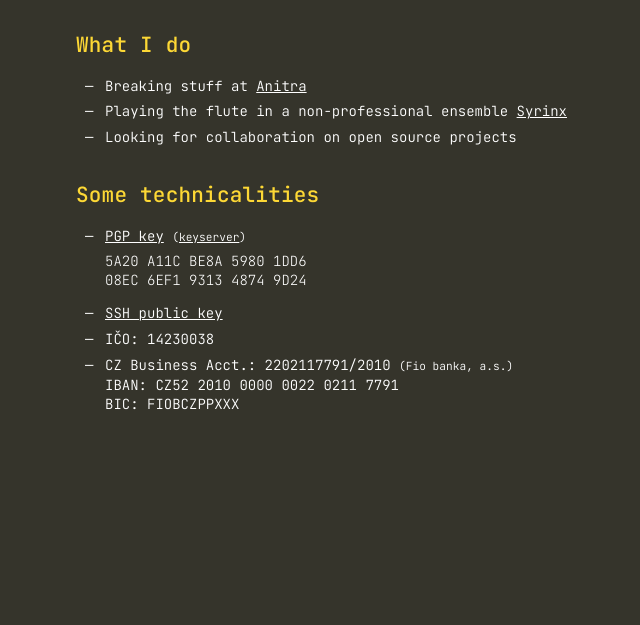
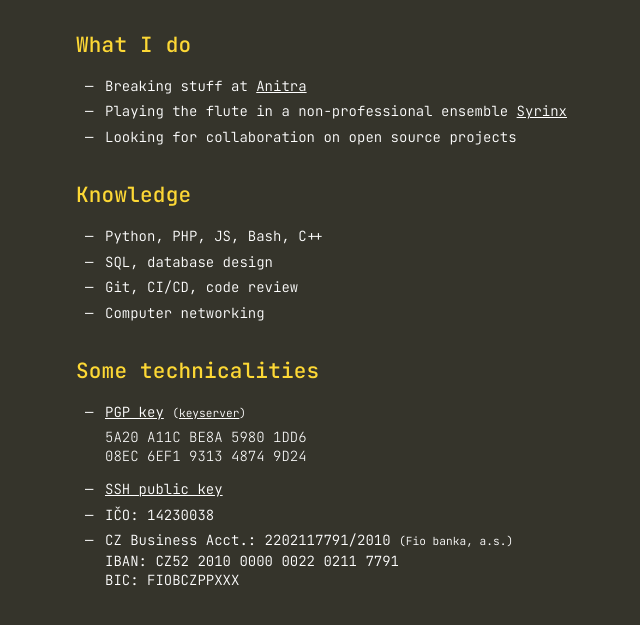
Before and after one commit to jakubtopic/jakubtopic.cz, a plain HTML site: page index.html in a window 1280 px wide. Shown: the part 233-858 px from the top of the page, without its empty margins (314-954 px from the left). Before the commit the page ends 800 px from the top, so only its background shows below. Drawn offline with nearby package versions, Linux system fonts and the light colour scheme; files that its build step writes are made by us from their sources.

Commit message:
Add knowledge section

```diff
--- a/index.html
+++ b/index.html
@@ -29,6 +29,15 @@
         </ul>
     </section>
     <section>
+        <h2>Knowledge</h2>
+        <ul>
+            <li>Python, PHP, JS, Bash, C++</li>
+            <li>SQL, database design</li>
+            <li>Git, CI/CD, code review</li>
+            <li>Computer networking</li>
+        </ul>
+    </section>
+    <section>
         <h2>Some technicalities</h2>
         <ul>
             <li><a href="keys/jakubtopic.asc">PGP key</a>
```
